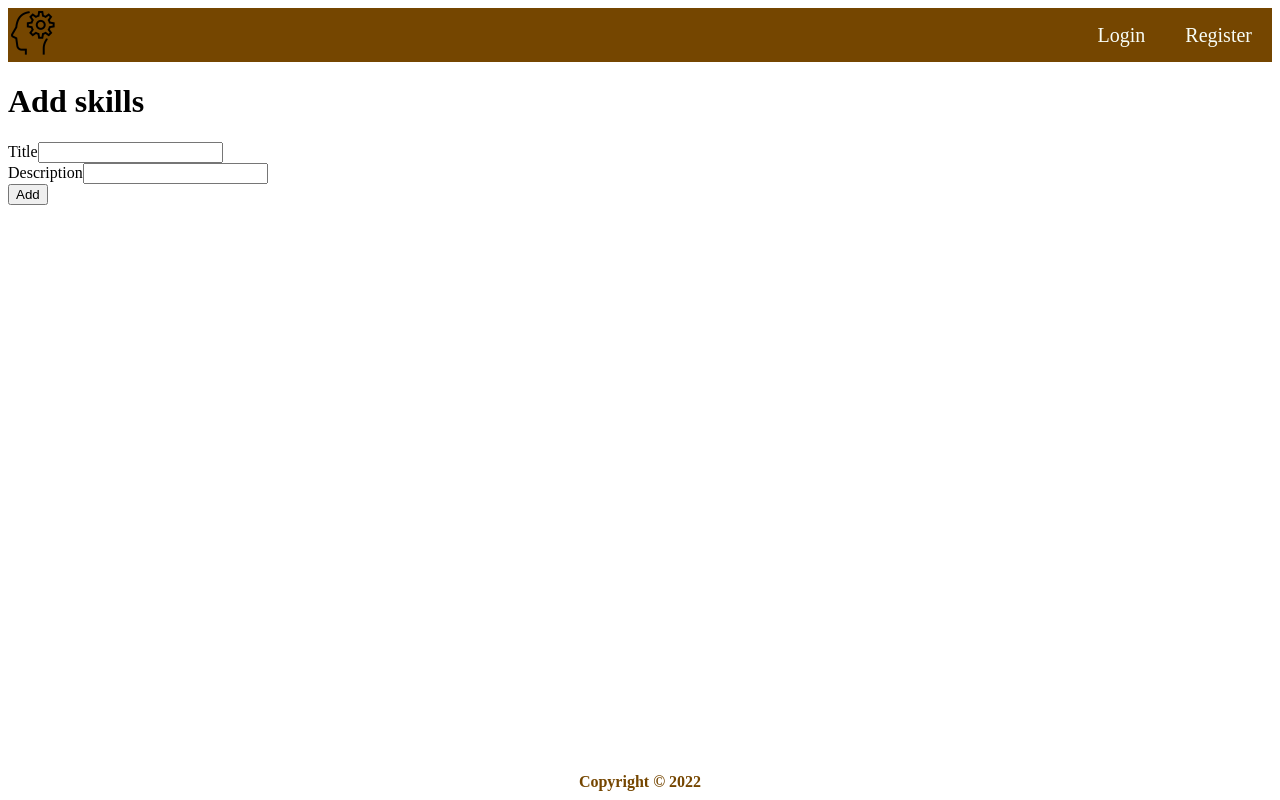
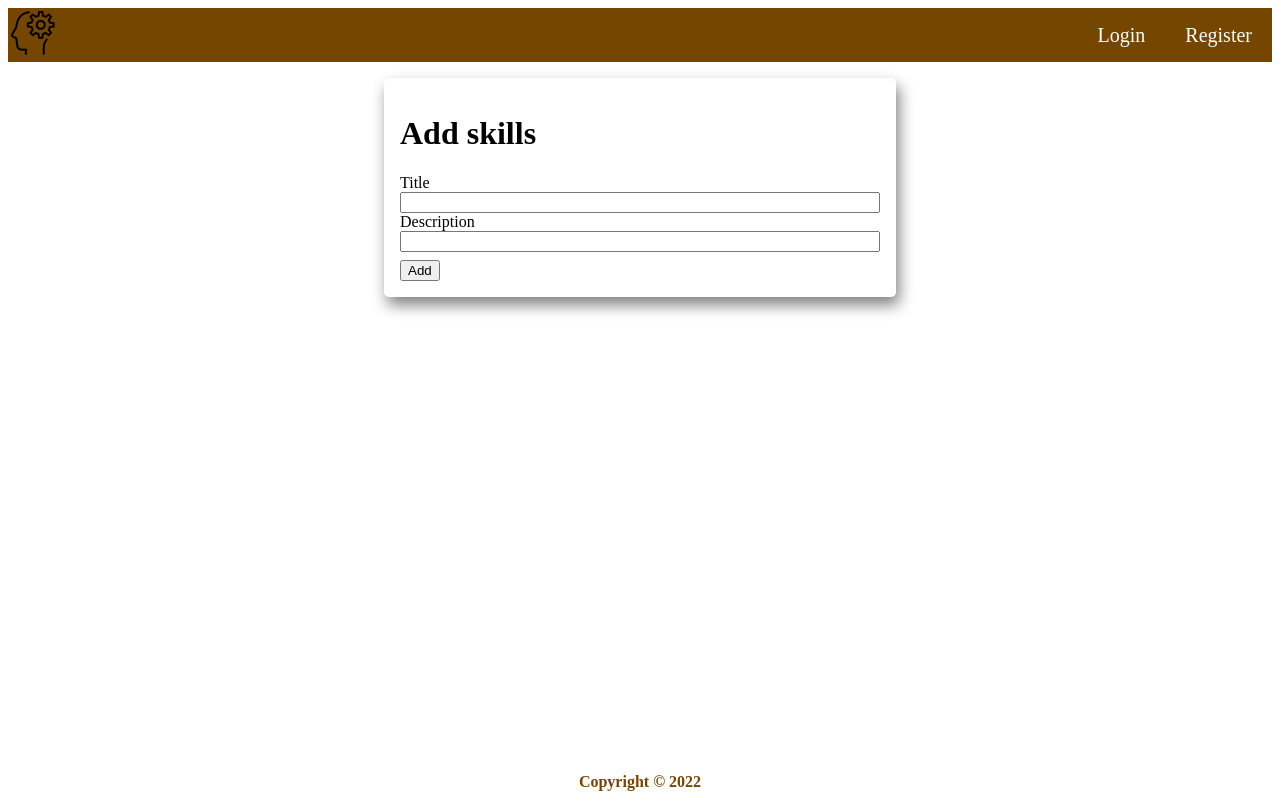
Before and after one commit to MantasMizaras/mantas_mizaras_react_darbas, a React (Create React App) app: page /add in a window 1280 px wide. Built offline with nearby package versions, Linux system fonts and the light colour scheme; no server answers.

Commit message:
Add skills css

```diff
--- a/src/components/AddForm/AddForm.module.css
+++ b/src/components/AddForm/AddForm.module.css
@@ -0,0 +1,18 @@
+.form-container {
+  max-width: 30rem;
+  margin: 0 auto;
+  box-shadow: 0.2rem 0.5em 0.9rem grey;
+  border-radius: 0.3rem;
+  padding: 1rem;
+  margin-top: 1rem;
+}
+
+.form-group {
+  display: flex;
+  flex-direction: column;
+  align-items: stretch;
+}
+
+.button {
+  margin-top: 0.5rem;
+}
```
